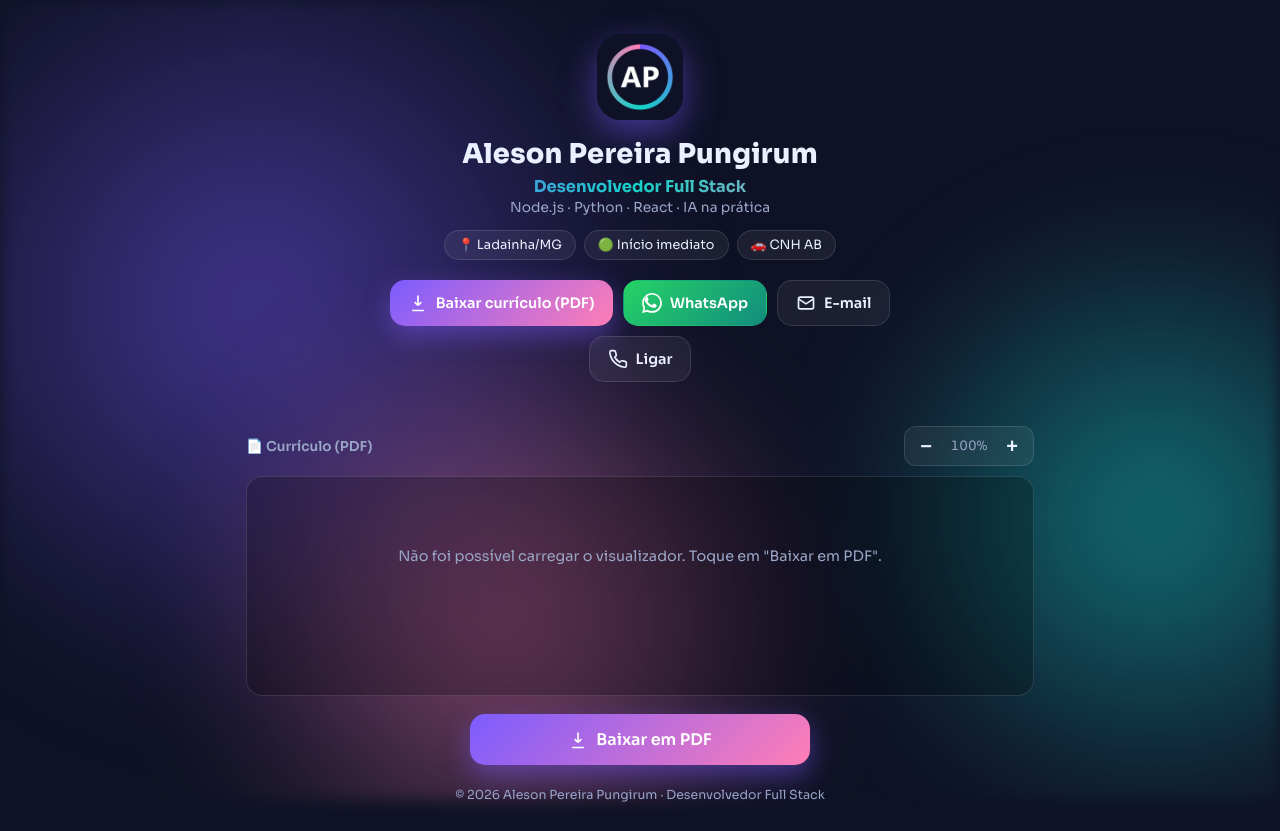
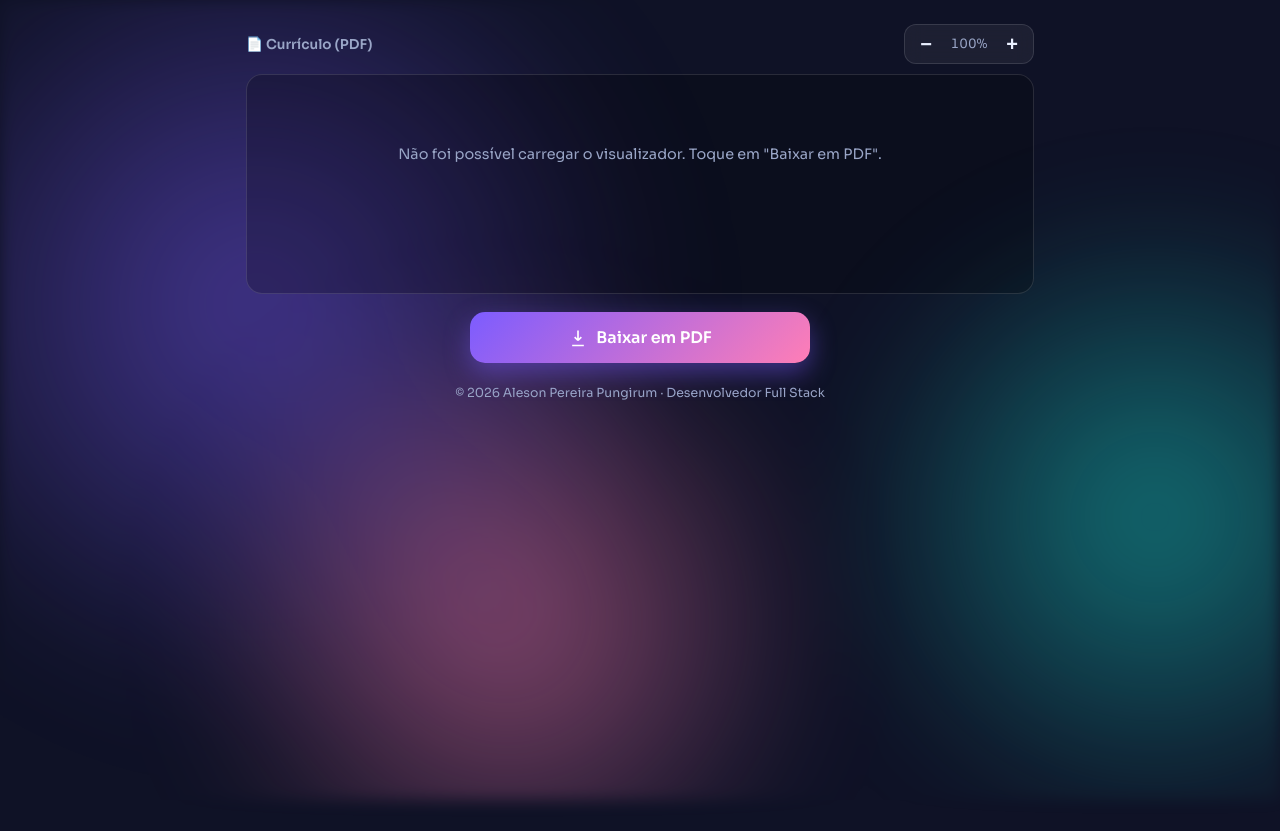
Before and after one commit to AlesonPungirum/aurora-pwa, a plain HTML site: page index.html in a window 1280 px wide. After the commit the page ends 800 px from the top, so only its background shows below. Drawn offline with Linux system fonts and the light colour scheme.

Commit message:
refactor: remove o header (hero), PDF como foco da pagina
Co-Authored-By: Claude Opus 4.8 <noreply@anthropic.com>

```diff
--- a/index.html
+++ b/index.html
@@ -27,37 +27,6 @@
 </head>
 <body>
   <div class="aurora-bg" aria-hidden="true"><span class="blob b1"></span><span class="blob b2"></span><span class="blob b3"></span></div>
-
-  <header class="hero">
-    <img class="avatar" src="icons/icon-192.png?v=2" alt="AP" width="86" height="86" />
-    <h1>Aleson Pereira Pungirum</h1>
-    <p class="role">Desenvolvedor Full Stack</p>
-    <p class="tags">Node.js · Python · React · IA na prática</p>
-    <div class="chips">
-      <span class="chip">📍 Ladainha/MG</span>
-      <span class="chip">🟢 Início imediato</span>
-      <span class="chip">🚗 CNH AB</span>
-    </div>
-
-    <div class="actions">
-      <a class="btn primary" href="curriculo-aleson-pungirum.pdf" download>
-        <svg viewBox="0 0 24 24" width="20" height="20" fill="none" stroke="currentColor" stroke-width="2"><path d="M12 3v12m0 0 4-4m-4 4-4-4M5 21h14"/></svg>
-        Baixar currículo (PDF)
-      </a>
-      <a class="btn" href="https://wa.me/5533999911570?text=Ol%C3%A1%20Aleson%2C%20vi%20seu%20curr%C3%ADculo!" target="_blank" rel="noopener">
-        <svg viewBox="0 0 24 24" width="20" height="20" fill="currentColor"><path d="M.06 24l1.68-6.13A11.87 11.87 0 0 1 .16 11.9C.16 5.34 5.5 0 12.06 0a11.82 11.82 0 0 1 8.41 3.49 11.82 11.82 0 0 1 3.48 8.42c0 6.56-5.34 11.9-11.9 11.9a11.9 11.9 0 0 1-5.7-1.45L.06 24zM6.6 20.1l.36.22a9.87 9.87 0 0 0 5.03 1.38 9.9 9.9 0 0 0 9.89-9.89 9.9 9.9 0 0 0-16.9-7A9.82 9.82 0 0 0 2.15 11.9a9.86 9.86 0 0 0 1.51 5.26l.24.38-1 3.65 3.7-1.09zM17.5 14.3c-.09-.15-.33-.24-.69-.42s-2.12-1.05-2.45-1.16-.57-.18-.81.18-.93 1.16-1.14 1.4-.42.27-.78.09a9.7 9.7 0 0 1-2.87-1.77 10.7 10.7 0 0 1-1.98-2.47c-.21-.36 0-.55.16-.73s.36-.42.54-.63a2.4 2.4 0 0 0 .36-.6.66.66 0 0 0-.03-.63c-.09-.18-.81-1.95-1.11-2.67s-.59-.6-.81-.61l-.69-.01a1.32 1.32 0 0 0-.96.45 4.03 4.03 0 0 0-1.26 3c0 1.76 1.29 3.47 1.47 3.71s2.54 3.88 6.15 5.44a20.9 20.9 0 0 0 2.05.76 4.93 4.93 0 0 0 2.27.14c.69-.1 2.12-.87 2.42-1.7s.3-1.56.21-1.71z"/></svg>
-        WhatsApp
-      </a>
-      <a class="btn" href="mailto:alesonpereirapungirum@gmail.com?subject=Contato%20-%20Curr%C3%ADculo">
-        <svg viewBox="0 0 24 24" width="20" height="20" fill="none" stroke="currentColor" stroke-width="2"><rect x="3" y="5" width="18" height="14" rx="2"/><path d="m3 7 9 6 9-6"/></svg>
-        E-mail
-      </a>
-      <a class="btn" href="tel:+5533999911570">
-        <svg viewBox="0 0 24 24" width="20" height="20" fill="none" stroke="currentColor" stroke-width="2"><path d="M22 16.9v3a2 2 0 0 1-2.2 2 19.8 19.8 0 0 1-8.6-3 19.5 19.5 0 0 1-6-6 19.8 19.8 0 0 1-3-8.6A2 2 0 0 1 4.1 2h3a2 2 0 0 1 2 1.7c.1 1 .4 1.9.7 2.8a2 2 0 0 1-.5 2.1L8.1 9.9a16 16 0 0 0 6 6l1.3-1.2a2 2 0 0 1 2.1-.5c.9.3 1.8.6 2.8.7a2 2 0 0 1 1.7 2z"/></svg>
-        Ligar
-      </a>
-    </div>
-  </header>
 
   <main class="cv">
     <div class="pdf-bar">
```
